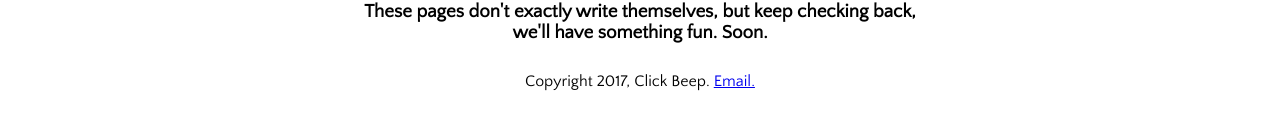
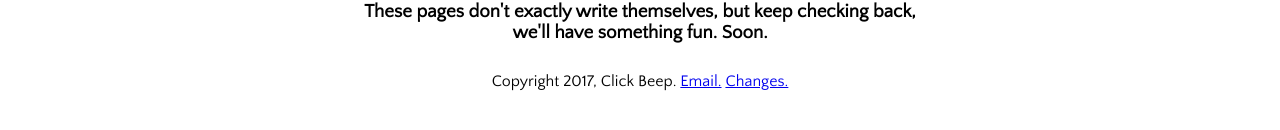
Before and after one commit to clickbeep/clickbeep.github.io, a plain HTML site: page index.html in a window 1280 px wide. Shown: the part 168-298 px from the top of the page. Drawn offline with Linux system fonts and the light colour scheme.

Commit message:
Update index.html

```diff
--- a/index.html
+++ b/index.html
@@ -41,7 +41,7 @@ ul.topnav li.right {float: right;}
 </div>
 
 <div class="foot"><center>
-Copyright 2017, Click Beep. <a href="mailto:jim@clickbeep.net">Email.</a>
+Copyright 2017, Click Beep. <a href="mailto:jim@clickbeep.net">Email.</a> <a href="http://www.clickbeep.net/changelog">Changes.</a>
 </center></div>
 
 </font></body>
```
